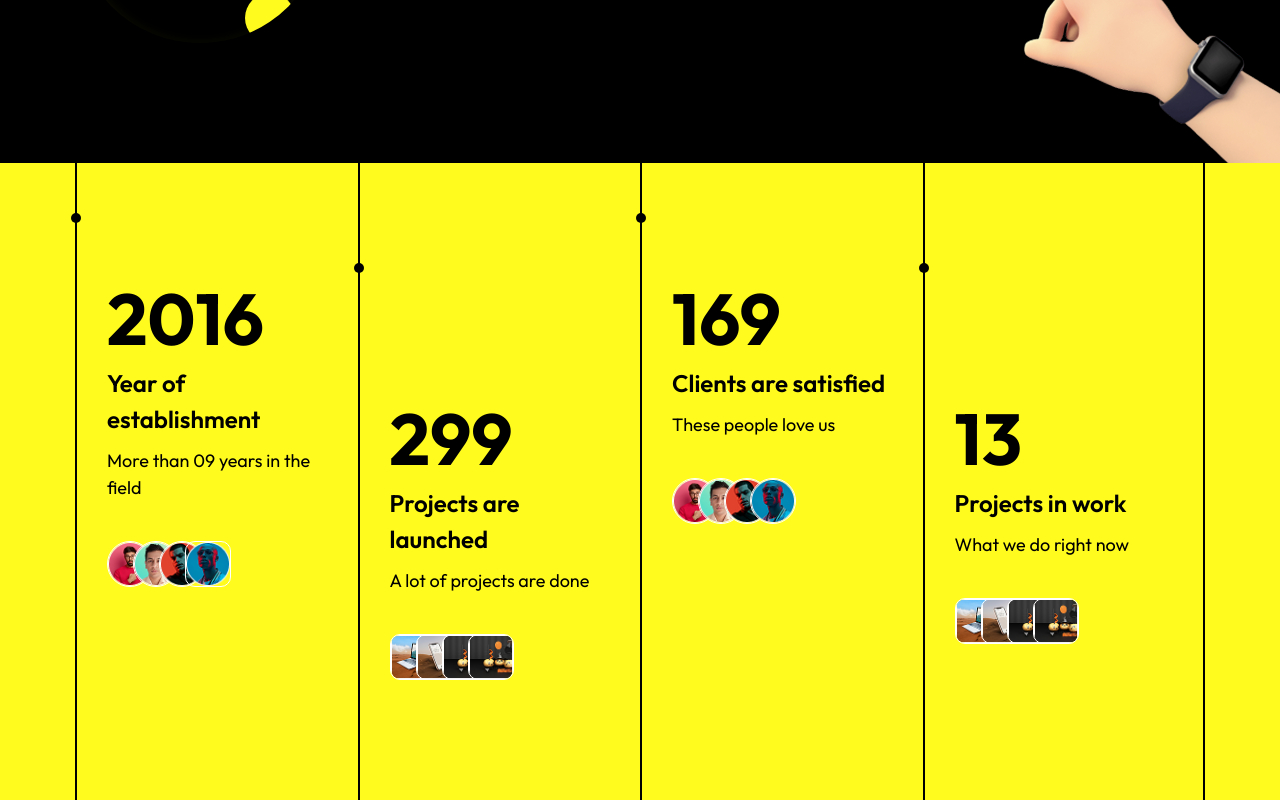
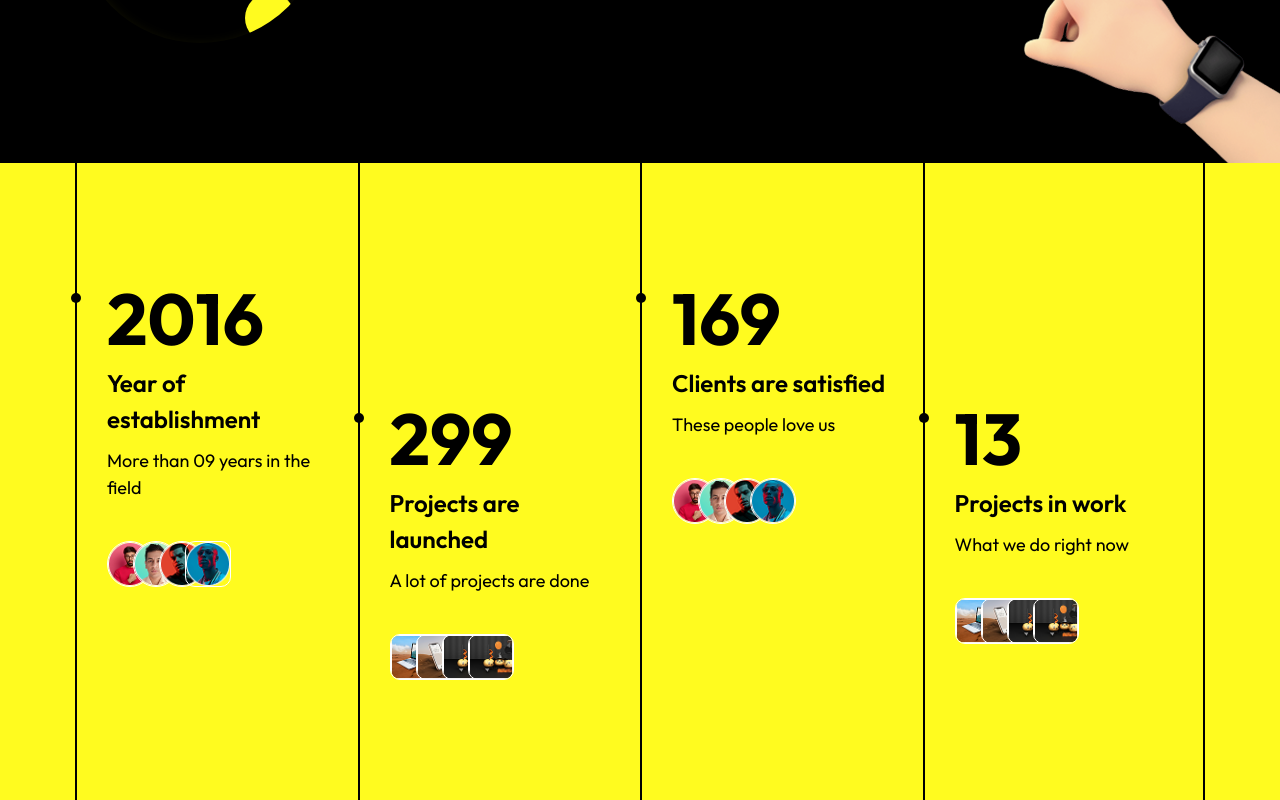
Before and after one commit to MdSaayed/maxfix, a plain HTML site: page index.html in a window 1280 px wide. Shown: the part 4405-5205 px from the top of the page. Drawn offline with Linux system fonts and the light colour scheme.

Commit message:
Fixed Bulet Position on Fact border

```diff
--- a/css/style.css
+++ b/css/style.css
@@ -614,11 +614,11 @@ h1, h2, h3, h4, h5, h6 {
 }
 
 .fact__item:nth-child(odd)::before {
-  top: 50px;
+  top: 130px;
 }
 
 .fact__item:nth-child(even)::before {
-  top: 100px;
+  top: 250px;
 }
 
 .fact__year,
```
